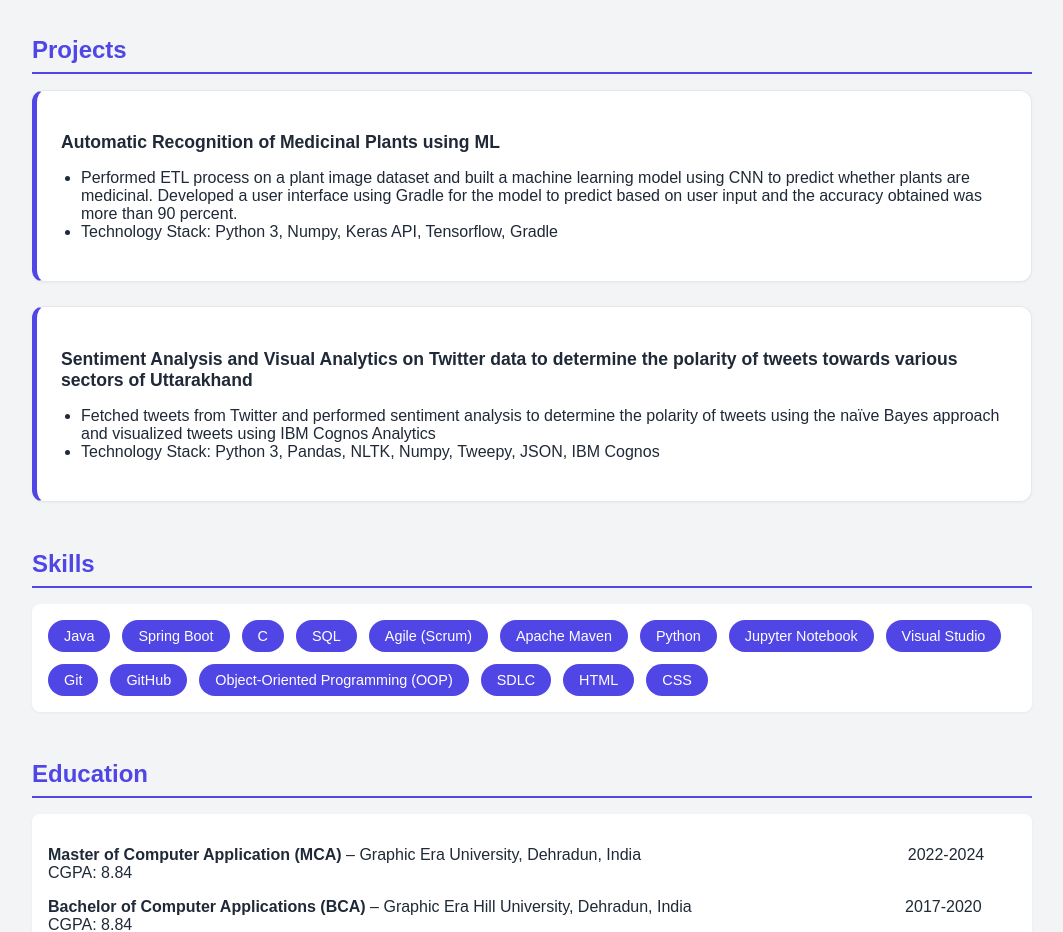
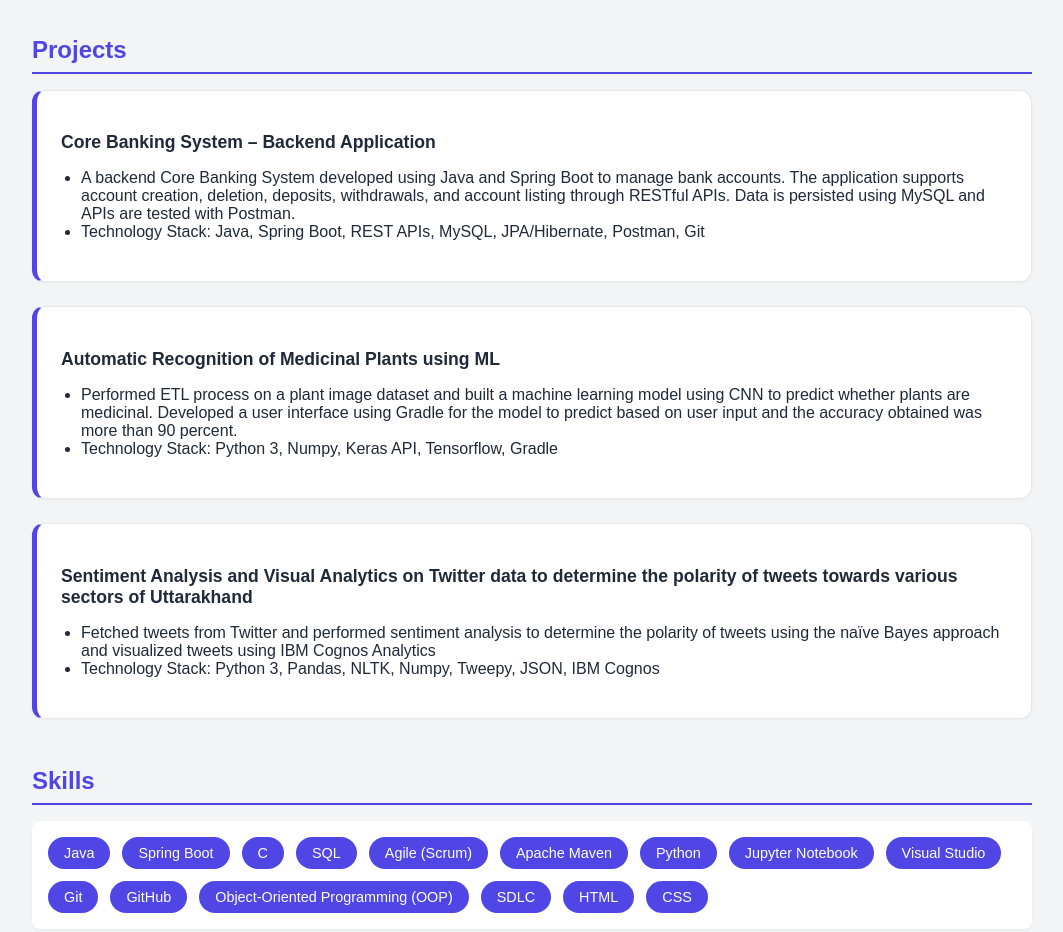
Before and after one commit to NishitaAmoli/Portfolio, a plain HTML site: page index.html in a window 1280 px wide. Shown: the part 1140-2072 px from the top of the page, without its empty margins (108-1171 px from the left). Drawn offline with Linux system fonts and the light colour scheme.

Commit message:
updating new project

```diff
--- a/index.html
+++ b/index.html
@@ -282,6 +282,15 @@
       <h2>Projects</h2>
       <div class="proj-grid">
         <div class="proj-card">
+          <h3>Core Banking System – Backend Application</h3>
+          <ul>
+            <li>A backend Core Banking System developed using Java and Spring Boot to manage bank accounts. The
+              application supports account creation, deletion, deposits, withdrawals, and account listing through
+               RESTful APIs. Data is persisted using MySQL and APIs are tested with Postman.</li>
+            <li>Technology Stack: Java, Spring Boot, REST APIs, MySQL, JPA/Hibernate, Postman, Git</li>
+          </ul>
+        </div>
+        <div class="proj-card">
           <h3>Automatic Recognition of Medicinal Plants using ML</h3>
           <ul>
             <li>Performed ETL process on a plant image dataset and built a machine learning model using CNN to predict
```
